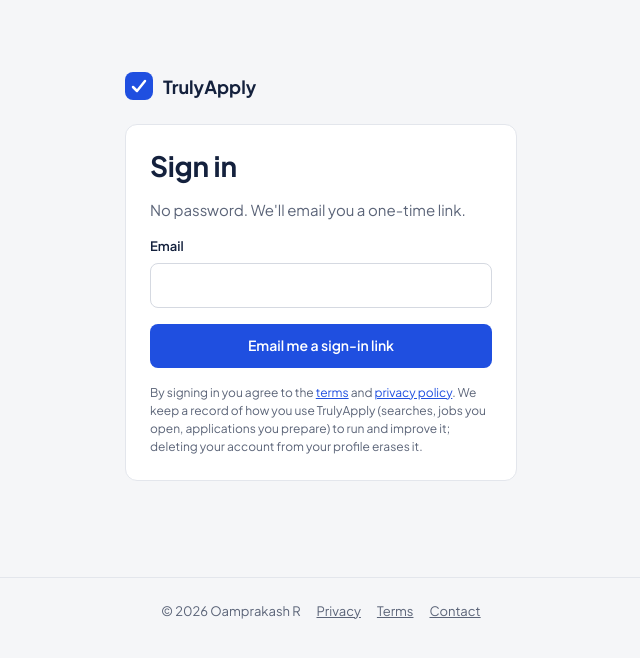
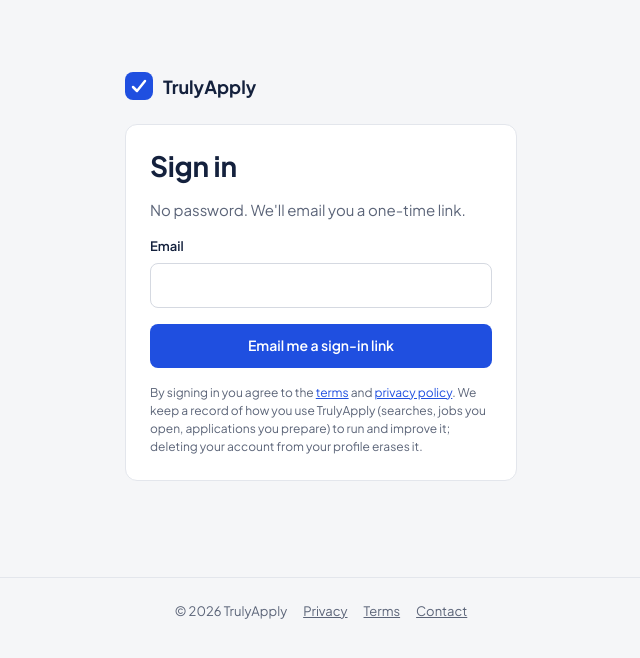
Before and after one commit to Oamprakash/JobCopilot, a Next.js app in the folder web/: page /login in a window 1280 px wide. Shown: the top 658 px of the page, without its empty margins (319-959 px from the left). Built offline with nearby package versions, Linux system fonts and the light colour scheme.

Commit message:
Footer: show the app name, not the operator
Co-Authored-By: Claude Opus 5.5 <noreply@anthropic.com>
Claude-Session: https://claude.ai/code/session_01Jz72cCuT9XCu3CSs6LuKrY

```diff
--- a/web/components/SiteFooter.tsx
+++ b/web/components/SiteFooter.tsx
@@ -4,7 +4,7 @@ import { brand } from "@/lib/brand";
 export function SiteFooter() {
   return (
     <footer className="site-footer">
-      <span>© {new Date().getFullYear()} {brand.operator}</span>
+      <span>© {new Date().getFullYear()} {brand.name}</span>
       <Link href="/privacy">Privacy</Link>
       <Link href="/terms">Terms</Link>
       <a href={`mailto:${brand.contactEmail}`}>Contact</a>
```
